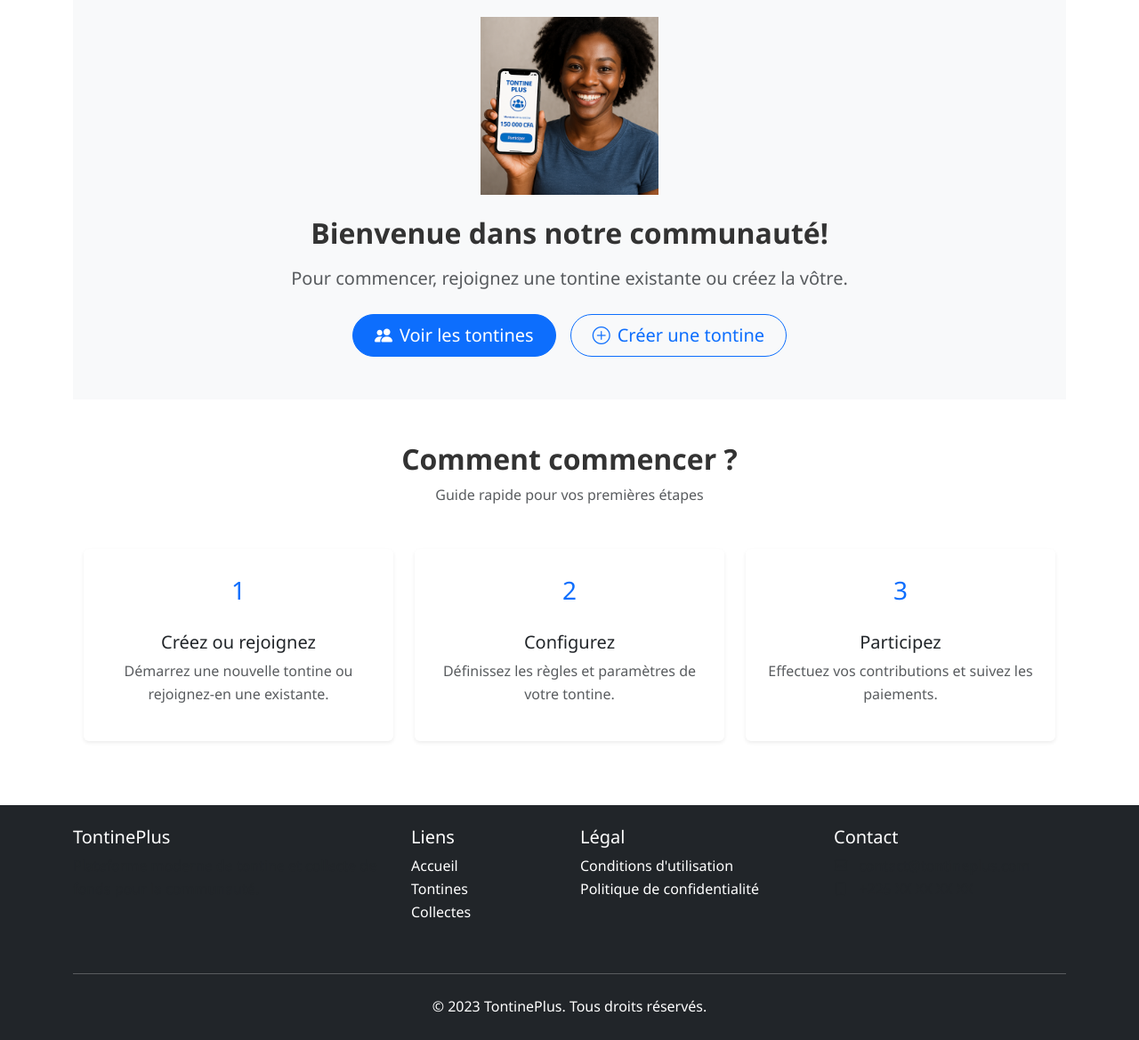
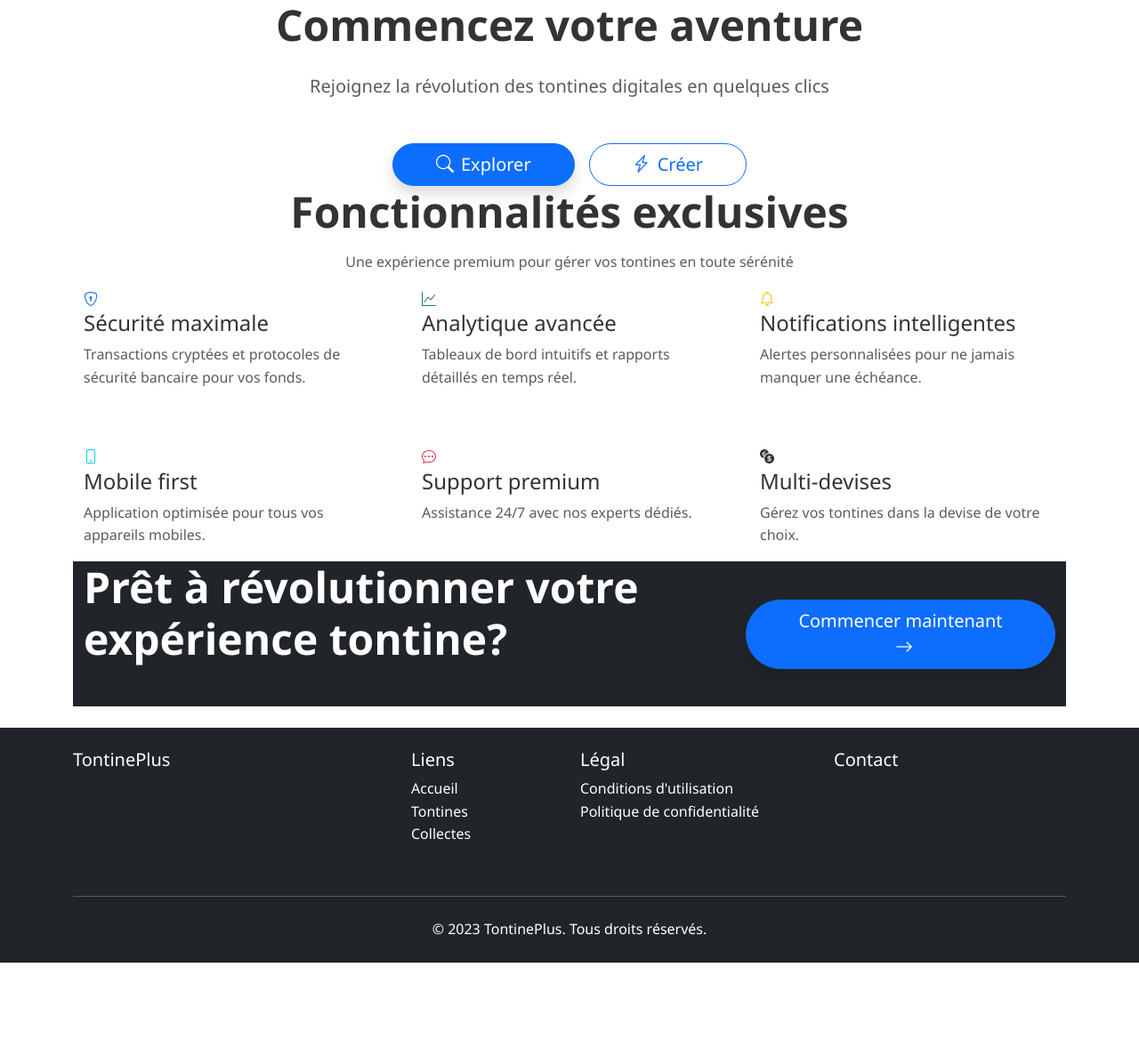
Before and after one commit to himralefort/Tontineplus, a Flask app: template templates/index_connected.html in a window 1280 px wide. Shown: the part 603-1772 px from the top of the page at 89% size. After the commit the page ends 1685 px from the top, so only its background shows below. Run offline with Flask 3, Linux system fonts and the light colour scheme; the template is opened without the code that fills it, so the values that code supplies are empty.

Commit message:
Update index_connected.html

```diff
--- a/templates/index_connected.html
+++ b/templates/index_connected.html
@@ -1,63 +1,71 @@
 {% extends "base.html" %}
 
 {% block content %}
-<!-- Hero Section Modern -->
-<section class="hero-section bg-gradient-primary text-white py-5">
-    <div class="container py-5">
-        <div class="row align-items-center">
-            <div class="col-lg-6">
-                <h1 class="display-4 fw-bold mb-4">Bonjour, {{ user.first_name }}!</h1>
-                <p class="lead mb-4">Bienvenue sur votre espace personnel de gestion de tontines.</p>
-                <div class="d-flex gap-3">
-                    <a href="{{ url_for('dashboard') }}" class="btn btn-light btn-lg px-4 rounded-pill shadow">
+<!-- Hero Section - Glassmorphism Design -->
+<section class="hero-section bg-dark text-white position-relative overflow-hidden">
+  <div class="container py-8 py-lg-10">
+    <div class="row align-items-center g-5">
+      <div class="col-lg-6 position-relative z-index-2">
+        <h1 class="display-3 fw-bold mb-4 animate__animated animate__fadeInUp">Bonjour, <span class="text-primary">{{ user.first_name }}</span>!</h1>
+        <p class="lead mb-5 text-muted animate__animated animate__fadeInUp animate__delay-1s">Votre plateforme premium de gestion de tontines digitales</p>
+        <div class="d-flex flex-wrap gap-3 animate__animated animate__fadeInUp animate__delay-2s">
+          <a href="{{ url_for('dashboard') }}" class="btn btn-primary btn-lg px-5 rounded-pill shadow-lg">
             <i class="bi bi-speedometer2 me-2"></i>Tableau de bord
           </a>
-                    <a href="{{ url_for('tontine_create') }}" class="btn btn-outline-light btn-lg px-4 rounded-pill">
+          <a href="{{ url_for('tontine_create') }}" class="btn btn-outline-light btn-lg px-5 rounded-pill">
             <i class="bi bi-plus-circle me-2"></i>Créer
           </a>
         </div>
       </div>
-            <div class="col-lg-6 d-none d-lg-block">
-                <img src="{{ url_for('static', filename='images/dashboard-app.jpg') }}" alt="Dashboard" class="img-fluid">
+      <div class="col-lg-6 d-none d-lg-block position-relative">
+        <div class="floating-card animate__animated animate__fadeIn">
+          <img src="{{ url_for('static', filename='images/dashboard-app-3d.png') }}" alt="App Dashboard" class="img-fluid rounded-4 shadow-lg">
         </div>
       </div>
     </div>
+  </div>
+  <div class="hero-shape"></div>
 </section>
 
 {% if has_tontines %}
-<!-- Dashboard Section for Connected Users -->
-<section class="py-5 bg-light">
+<!-- Dashboard Section - Neumorphism Cards -->
+<section class="py-7 py-lg-9">
   <div class="container">
-        <div class="text-center mb-5">
-            <h2 class="fw-bold">Votre activité récente</h2>
-            <p class="text-muted">Gérez vos tontines et collectes en cours</p>
+    <div class="text-center mb-6 mb-lg-8">
+      <h2 class="fw-bold display-5 mb-3">Votre activité récente</h2>
+      <p class="text-muted fs-lg">Suivi en temps réel de vos tontines et transactions</p>
     </div>
 
-        <div class="row g-4">
+    <div class="row g-5">
       <!-- Tontines Card -->
       <div class="col-lg-6">
-                <div class="card border-0 shadow-sm h-100">
-                    <div class="card-header bg-white border-0 py-3">
+        <div class="neumorphism-card h-100">
+          <div class="card-header border-0 bg-transparent py-4 px-5">
             <div class="d-flex justify-content-between align-items-center">
-                            <h5 class="mb-0"><i class="bi bi-people-fill text-primary me-2"></i> Vos tontines</h5>
-                            <a href="{{ url_for('tontines_list') }}" class="btn btn-sm btn-outline-primary">Voir tout</a>
+              <h3 class="h4 mb-0"><i class="bi bi-people-fill text-primary me-3"></i> Vos tontines</h3>
+              <a href="{{ url_for('tontines_list') }}" class="btn btn-sm btn-soft-primary">Voir tout</a>
             </div>
           </div>
-                    <div class="card-body">
+          <div class="card-body px-5 pt-0 pb-5">
             {% if user_tontines %}
-                            <div class="list-group list-group-flush">
+              <div class="list-group list-group-minimal">
                 {% for tontine in user_tontines %}
                 <a href="{{ url_for('tontine_detail', tontine_id=tontine.id) }}"
-                                   class="list-group-item list-group-item-action border-0 py-3">
+                   class="list-group-item list-group-item-action border-0 py-3 px-0">
                   <div class="d-flex justify-content-between align-items-center">
+                    <div class="d-flex align-items-center">
+                      <div class="icon-circle bg-primary-light me-4">
+                        <i class="bi bi-people text-primary"></i>
+                      </div>
                       <div>
                         <h6 class="mb-1">{{ tontine.name }}</h6>
-                                            <small class="text-muted">
-                                                <span class="badge bg-primary-light text-primary">{{ tontine.current_members }} membres</span>
-                                                <span class="ms-2">{{ tontine.amount_per_member|format_currency }} XOF/membre</span>
-                                            </small>
+                        <div class="d-flex flex-wrap gap-2 mt-2">
+                          <span class="badge bg-primary-soft">{{ tontine.current_members }} membres</span>
+                          <span class="text-muted">{{ tontine.amount_per_member|format_currency }} XOF/membre</span>
                         </div>
-                                        <span class="badge bg-primary rounded-pill">
+                      </div>
+                    </div>
+                    <span class="badge bg-primary rounded-pill px-3 py-2">
                       {{ tontine.contributions|sum(attribute='amount')|format_currency }} XOF
                     </span>
                   </div>
@@ -71,24 +79,29 @@
 
       <!-- Transactions Card -->
       <div class="col-lg-6">
-                <div class="card border-0 shadow-sm h-100">
-                    <div class="card-header bg-white border-0 py-3">
+        <div class="neumorphism-card h-100">
+          <div class="card-header border-0 bg-transparent py-4 px-5">
             <div class="d-flex justify-content-between align-items-center">
-                            <h5 class="mb-0"><i class="bi bi-wallet2 text-primary me-2"></i> Dernières transactions</h5>
-                            <a href="{{ url_for('wallet') }}" class="btn btn-sm btn-outline-primary">Voir tout</a>
+              <h3 class="h4 mb-0"><i class="bi bi-credit-card text-primary me-3"></i> Transactions</h3>
+              <a href="{{ url_for('wallet') }}" class="btn btn-sm btn-soft-primary">Voir tout</a>
             </div>
           </div>
-                    <div class="card-body">
+          <div class="card-body px-5 pt-0 pb-5">
             {% if transactions %}
-                            <div class="list-group list-group-flush">
+              <div class="list-group list-group-minimal">
                 {% for transaction in transactions %}
-                                <div class="list-group-item border-0 py-3">
+                <div class="list-group-item border-0 py-3 px-0">
                   <div class="d-flex justify-content-between align-items-center">
+                    <div class="d-flex align-items-center">
+                      <div class="icon-circle bg-{% if transaction.transaction_type == 'deposit' %}success-soft{% else %}warning-soft{% endif %} me-4">
+                        <i class="bi bi-{% if transaction.transaction_type == 'deposit' %}arrow-down-circle text-success{% else %}arrow-up-circle text-warning{% endif %}"></i>
+                      </div>
                       <div>
                         <h6 class="mb-1">{{ transaction.description }}</h6>
                         <small class="text-muted">{{ transaction.created_at|format_datetime }}</small>
                       </div>
-                                        <span class="badge rounded-pill bg-{% if transaction.transaction_type == 'deposit' %}success{% else %}warning{% endif %}">
+                    </div>
+                    <span class="fw-bold text-{% if transaction.transaction_type == 'deposit' %}success{% else %}warning{% endif %}">
                       {{ transaction.amount|format_currency }} XOF
                     </span>
                   </div>
@@ -96,7 +109,8 @@
                 {% endfor %}
               </div>
             {% else %}
-                            <div class="text-center py-3">
+              <div class="text-center py-5">
+                <img src="{{ url_for('static', filename='images/empty-transactions.svg') }}" alt="No transactions" class="img-fluid mb-4" style="max-height: 120px;">
                 <p class="text-muted">Aucune transaction récente</p>
               </div>
             {% endif %}
@@ -107,69 +121,120 @@
   </div>
 </section>
 {% else %}
-<!-- New User Section -->
-<section class="py-5 bg-light">
-    <div class="container text-center">
-        <img src="{{ url_for('static', filename='images/welcome.jpg') }}" alt="Welcome" class="img-fluid mb-4" style="max-height: 200px;">
-        <h2 class="fw-bold mb-3">Bienvenue dans notre communauté!</h2>
-        <p class="lead text-muted mb-4">
-            Pour commencer, rejoignez une tontine existante ou créez la vôtre.
+<!-- New User Section - Gradient Background -->
+<section class="py-7 py-lg-9 bg-gradient-primary-soft">
+  <div class="container">
+    <div class="row justify-content-center">
+      <div class="col-lg-8 text-center">
+        <div class="mb-6">
+          <img src="{{ url_for('static', filename='images/welcome-illustration.svg') }}" alt="Welcome" class="img-fluid" style="max-height: 220px;">
+        </div>
+        <h2 class="display-5 fw-bold mb-4">Commencez votre aventure</h2>
+        <p class="lead text-muted mb-5">
+          Rejoignez la révolution des tontines digitales en quelques clics
         </p>
-        <div class="d-flex justify-content-center gap-3">
-            <a href="{{ url_for('tontines_list') }}" class="btn btn-primary btn-lg px-4 rounded-pill">
-                <i class="bi bi-people-fill me-2"></i>Voir les tontines
+        <div class="d-flex flex-wrap justify-content-center gap-3">
+          <a href="{{ url_for('tontines_list') }}" class="btn btn-primary btn-lg px-5 rounded-pill shadow">
+            <i class="bi bi-search me-2"></i>Explorer
           </a>
-            <a href="{{ url_for('tontine_create') }}" class="btn btn-outline-primary btn-lg px-4 rounded-pill">
-                <i class="bi bi-plus-circle me-2"></i>Créer une tontine
+          <a href="{{ url_for('tontine_create') }}" class="btn btn-outline-primary btn-lg px-5 rounded-pill">
+            <i class="bi bi-lightning-charge me-2"></i>Créer
           </a>
+        </div>
+      </div>
     </div>
   </div>
 </section>
 {% endif %}
 
-<!-- Features Section -->
-<section class="py-5">
+<!-- Features Section - Grid Layout -->
+<section class="py-7 py-lg-9">
   <div class="container">
-        <div class="text-center mb-5">
-            <h2 class="fw-bold">Comment commencer ?</h2>
-            <p class="text-muted">Guide rapide pour vos premières étapes</p>
+    <div class="row justify-content-center mb-6 mb-lg-8">
+      <div class="col-lg-8 text-center">
+        <h2 class="display-5 fw-bold mb-3">Fonctionnalités exclusives</h2>
+        <p class="text-muted fs-lg">Une expérience premium pour gérer vos tontines en toute sérénité</p>
+      </div>
     </div>
 
-        <div class="row g-4">
-            <div class="col-md-4">
-                <div class="card border-0 shadow-sm h-100">
-                    <div class="card-body text-center p-4">
-                        <div class="icon-lg bg-primary-light text-primary rounded-circle mb-4 mx-auto">
-                            <span class="fs-3">1</span>
+    <div class="row g-4 g-lg-5">
+      <div class="col-md-6 col-lg-4">
+        <div class="feature-card">
+          <div class="feature-icon bg-primary-light">
+            <i class="bi bi-shield-lock text-primary"></i>
           </div>
-                        <h5>Créez ou rejoignez</h5>
-                        <p class="text-muted">Démarrez une nouvelle tontine ou rejoignez-en une existante.</p>
+          <h4>Sécurité maximale</h4>
+          <p class="text-muted">Transactions cryptées et protocoles de sécurité bancaire pour vos fonds.</p>
         </div>
       </div>
+
+      <div class="col-md-6 col-lg-4">
+        <div class="feature-card">
+          <div class="feature-icon bg-success-light">
+            <i class="bi bi-graph-up text-success"></i>
           </div>
-            <div class="col-md-4">
-                <div class="card border-0 shadow-sm h-100">
-                    <div class="card-body text-center p-4">
-                        <div class="icon-lg bg-primary-light text-primary rounded-circle mb-4 mx-auto">
-                            <span class="fs-3">2</span>
-                        </div>
-                        <h5>Configurez</h5>
-                        <p class="text-muted">Définissez les règles et paramètres de votre tontine.</p>
+          <h4>Analytique avancée</h4>
+          <p class="text-muted">Tableaux de bord intuitifs et rapports détaillés en temps réel.</p>
         </div>
       </div>
+
+      <div class="col-md-6 col-lg-4">
+        <div class="feature-card">
+          <div class="feature-icon bg-warning-light">
+            <i class="bi bi-bell text-warning"></i>
           </div>
-            <div class="col-md-4">
-                <div class="card border-0 shadow-sm h-100">
-                    <div class="card-body text-center p-4">
-                        <div class="icon-lg bg-primary-light text-primary rounded-circle mb-4 mx-auto">
-                            <span class="fs-3">3</span>
+          <h4>Notifications intelligentes</h4>
+          <p class="text-muted">Alertes personnalisées pour ne jamais manquer une échéance.</p>
         </div>
-                        <h5>Participez</h5>
-                        <p class="text-muted">Effectuez vos contributions et suivez les paiements.</p>
       </div>
+
+      <div class="col-md-6 col-lg-4">
+        <div class="feature-card">
+          <div class="feature-icon bg-info-light">
+            <i class="bi bi-phone text-info"></i>
+          </div>
+          <h4>Mobile first</h4>
+          <p class="text-muted">Application optimisée pour tous vos appareils mobiles.</p>
+        </div>
+      </div>
+
+      <div class="col-md-6 col-lg-4">
+        <div class="feature-card">
+          <div class="feature-icon bg-danger-light">
+            <i class="bi bi-chat-dots text-danger"></i>
+          </div>
+          <h4>Support premium</h4>
+          <p class="text-muted">Assistance 24/7 avec nos experts dédiés.</p>
+        </div>
+      </div>
+
+      <div class="col-md-6 col-lg-4">
+        <div class="feature-card">
+          <div class="feature-icon bg-purple-light">
+            <i class="bi bi-currency-exchange text-purple"></i>
+          </div>
+          <h4>Multi-devises</h4>
+          <p class="text-muted">Gérez vos tontines dans la devise de votre choix.</p>
         </div>
       </div>
     </div>
   </div>
 </section>
+
+<!-- CTA Section -->
+<section class="py-7 py-lg-9 bg-dark text-white">
+  <div class="container">
+    <div class="row align-items-center">
+      <div class="col-lg-8 mb-5 mb-lg-0">
+        <h2 class="display-5 fw-bold mb-3">Prêt à révolutionner votre expérience tontine?</h2>
+        <p class="lead text-muted mb-0">Rejoignez des milliers d'utilisateurs satisfaits dès aujourd'hui.</p>
+      </div>
+      <div class="col-lg-4 text-lg-end">
+        <a href="{{ url_for('tontine_create') }}" class="btn btn-primary btn-lg px-5 rounded-pill shadow">
+          Commencer maintenant <i class="bi bi-arrow-right ms-2"></i>
+        </a>
+      </div>
+    </div>
+  </div>
+</section>
 {% endblock %}
```
Lines whose indentation alone changed are shown as unchanged.
